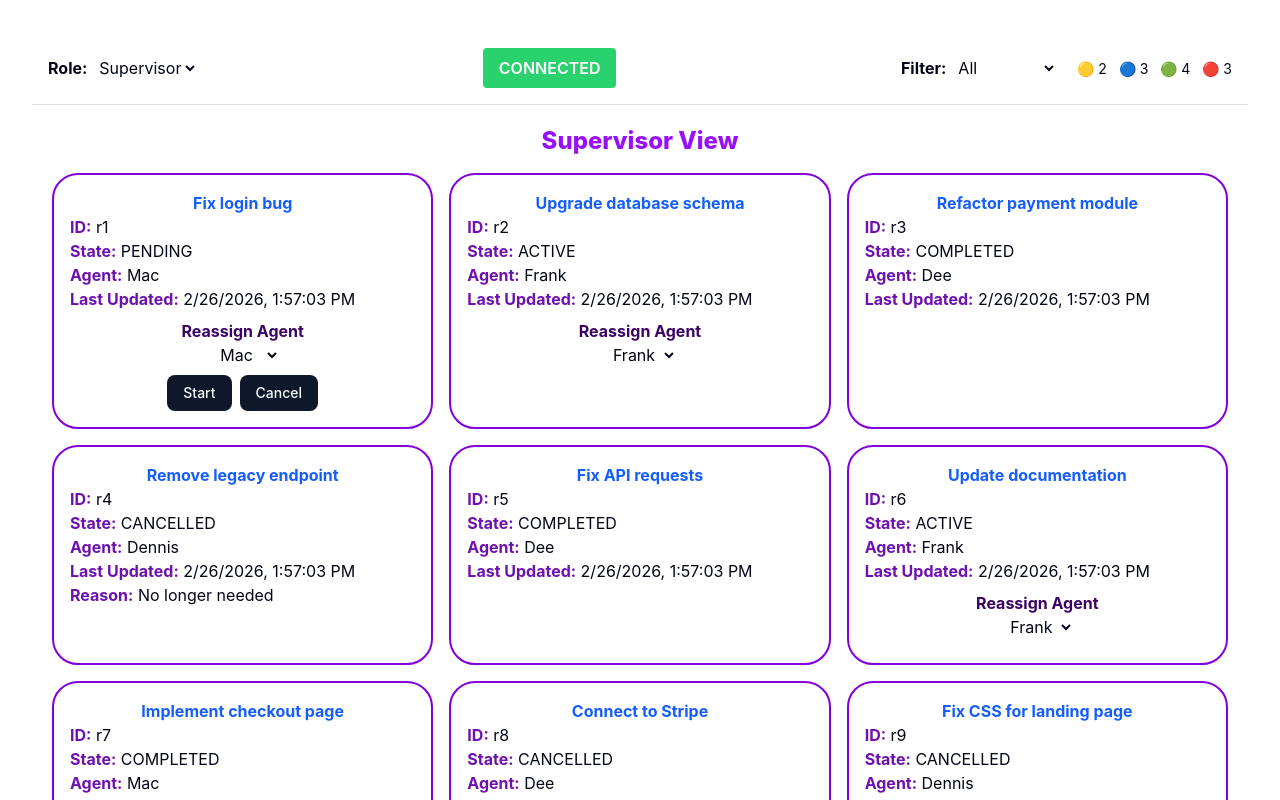
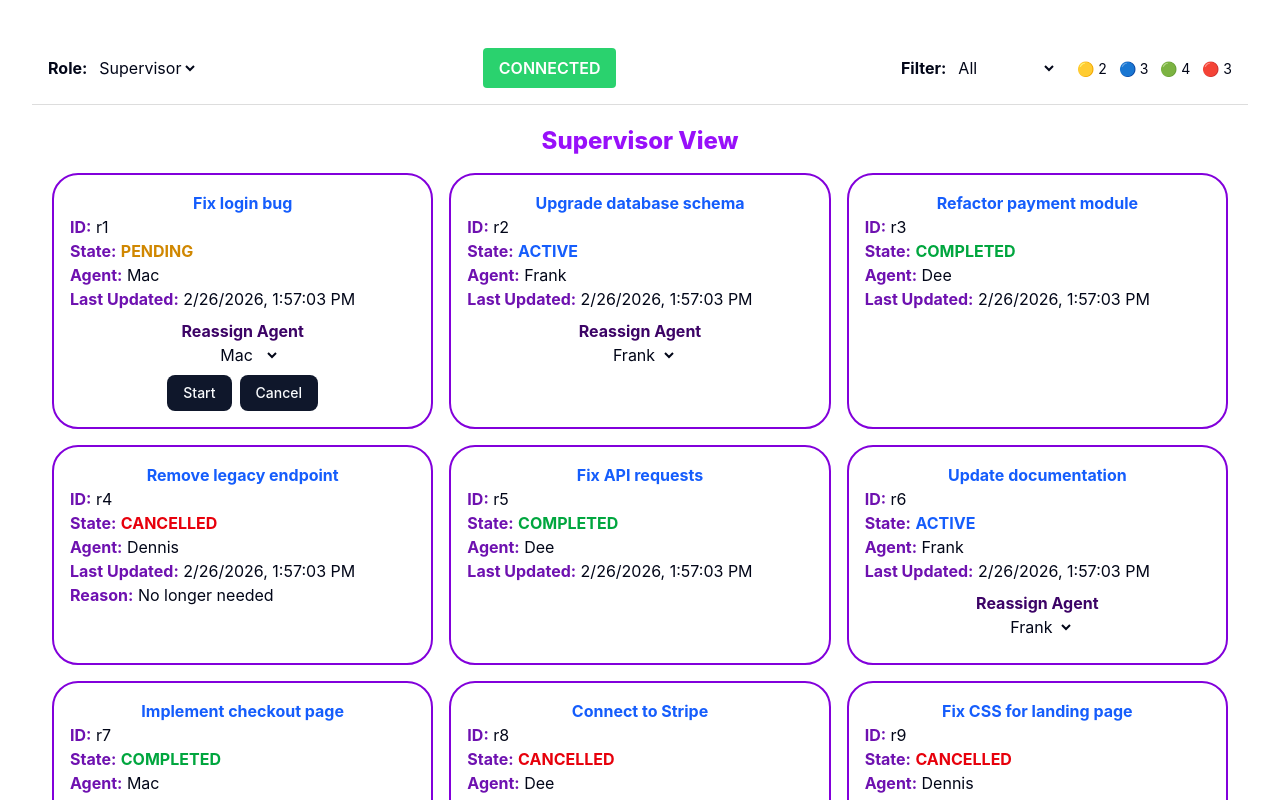
Before and after one commit to BinitAcharya7/Multi-Role-Dashboard, a React (Vite) app: page / in a window 1280 px wide. Shown: the top 800 px of the page. Built offline with nearby package versions, Linux system fonts and the light colour scheme.

Commit message:
State colors fixed and implemented with tailwind and lookup object

```diff
--- a/src/components/Dashboard/RequestCard.tsx
+++ b/src/components/Dashboard/RequestCard.tsx
@@ -3,6 +3,13 @@ import { Button } from '../ui/button';
 import CancelModal from '../Modals/CancelModal';
 import { useState } from 'react';
 import type { Request } from '@/types';
+
+const stateColors = {
+  PENDING: 'text-yellow-600',
+  ACTIVE: 'text-blue-600',
+  COMPLETED: 'text-green-600',
+  CANCELLED: 'text-red-600',
+};
 
 interface RequestCardProps {
   req: Request;
@@ -26,7 +33,10 @@ function RequestCard({ req, currentAgentId }: RequestCardProps) {
         <span className="text-purple-800 font-bold">ID:</span> {req.id}
       </div>
       <div>
-        <span className="text-purple-800 font-bold">State:</span> {req.state}
+        <span className="text-purple-800 font-bold">State:</span>{' '}
+        <span className={`${stateColors[req.state]} font-bold`}>
+          {req.state}
+        </span>
       </div>
       <div>
         <span className="text-purple-800 font-bold">Agent:</span>{' '}
@@ -91,7 +101,7 @@ function RequestCard({ req, currentAgentId }: RequestCardProps) {
             <Button
               onClick={() => dispatch({ type: 'COMPLETE_REQUEST', id: req.id })}
             >
-              Complete
+              Mark Complete
             </Button>
           )}
 
```
